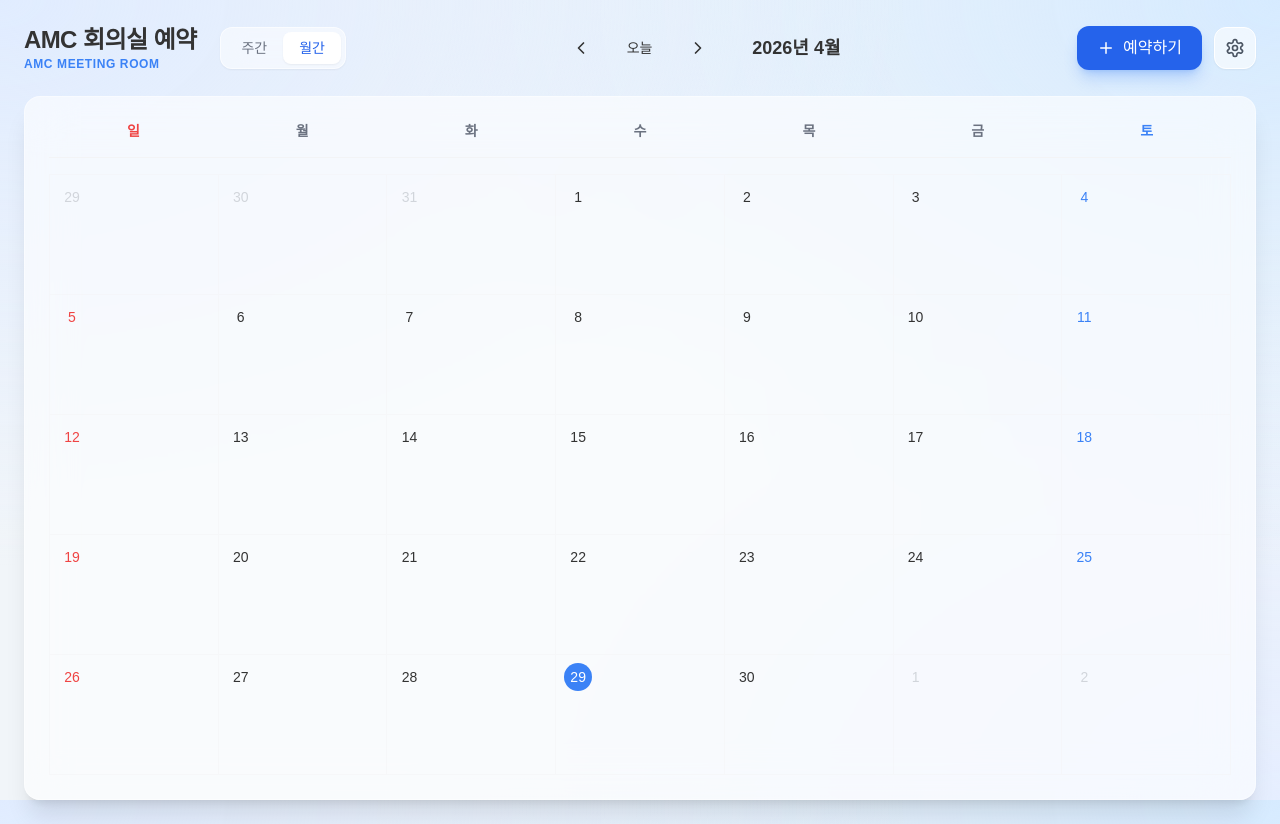
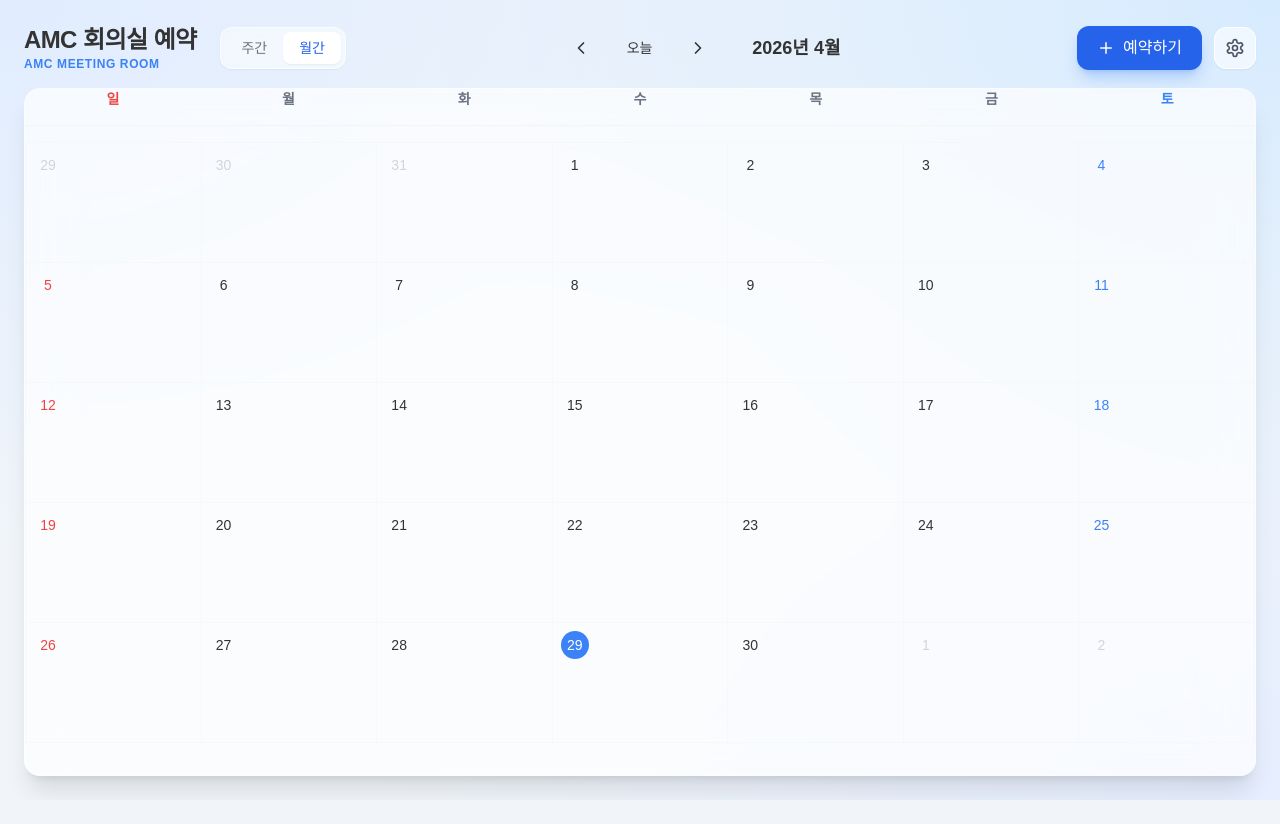
Before and after one commit to jinkwanuri-droid/amc, a Next.js app: page / in a window 1280 px wide. After the commit the page ends 800 px from the top, so only its background shows below. Built offline with nearby package versions, Linux system fonts and the light colour scheme; a web font is replaced by a local one.

Commit message:
Update page.tsx

```diff
--- a/src/app/page.tsx
+++ b/src/app/page.tsx
@@ -3,16 +3,24 @@ import { useCalendarStore } from '@/store/useCalendarStore'
 import Header from '@/components/Header'
 import MonthView from '@/components/MonthView'
 import WeekView from '@/components/WeekView'
+import ReservationModal from '@/components/ReservationModal'
+import SettingsModal from '@/components/SettingsModal'
 
 export default function Home() {
-  const { viewMode } = useCalendarStore();
+  const { viewMode, isResModalOpen, isSetModalOpen } = useCalendarStore();
 
   return (
-    <main className="min-h-screen p-6 max-w-7xl mx-auto">
+    <main className="h-screen flex flex-col p-6 max-w-7xl mx-auto overflow-hidden">
       <Header />
-      <div className="mt-6 bg-white/60 backdrop-blur-xl border border-white/40 shadow-xl rounded-2xl overflow-hidden p-6">
+
+      {/* 캘린더 영역 (카드섹션 안에서만 스크롤되도록 설정) */}
+      <div className="flex-1 bg-white/70 backdrop-blur-xl border border-white/40 shadow-xl rounded-2xl overflow-hidden flex flex-col">
         {viewMode === 'month' ? <MonthView /> : <WeekView />}
       </div>
+
+      {/* 모달창 렌더링 */}
+      {isResModalOpen && <ReservationModal />}
+      {isSetModalOpen && <SettingsModal />}
     </main>
   )
 }
```
